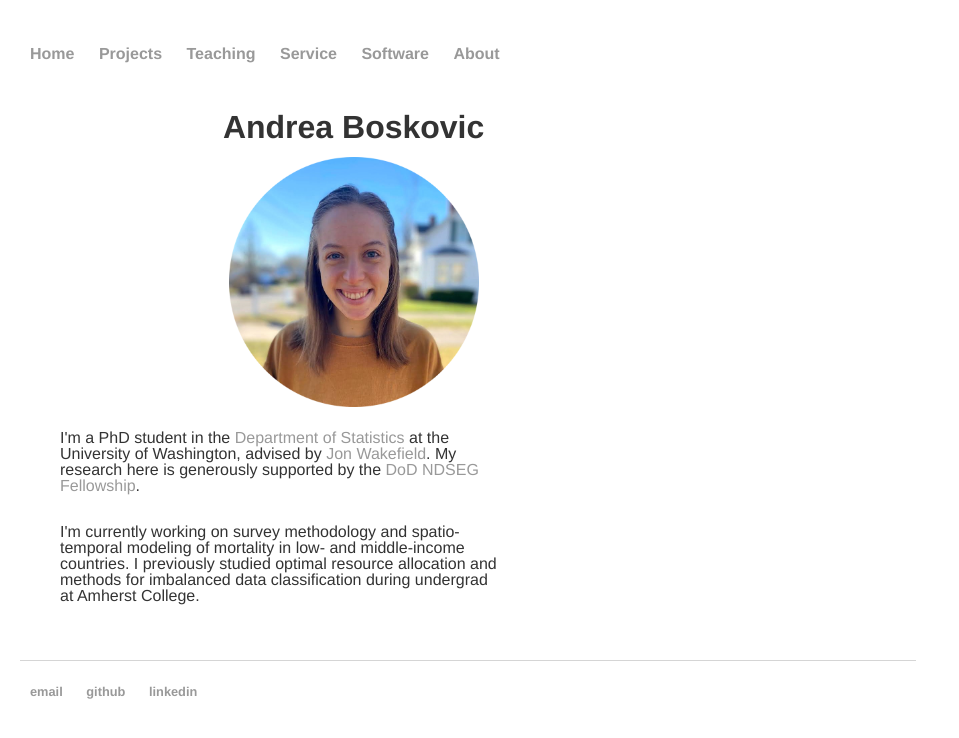
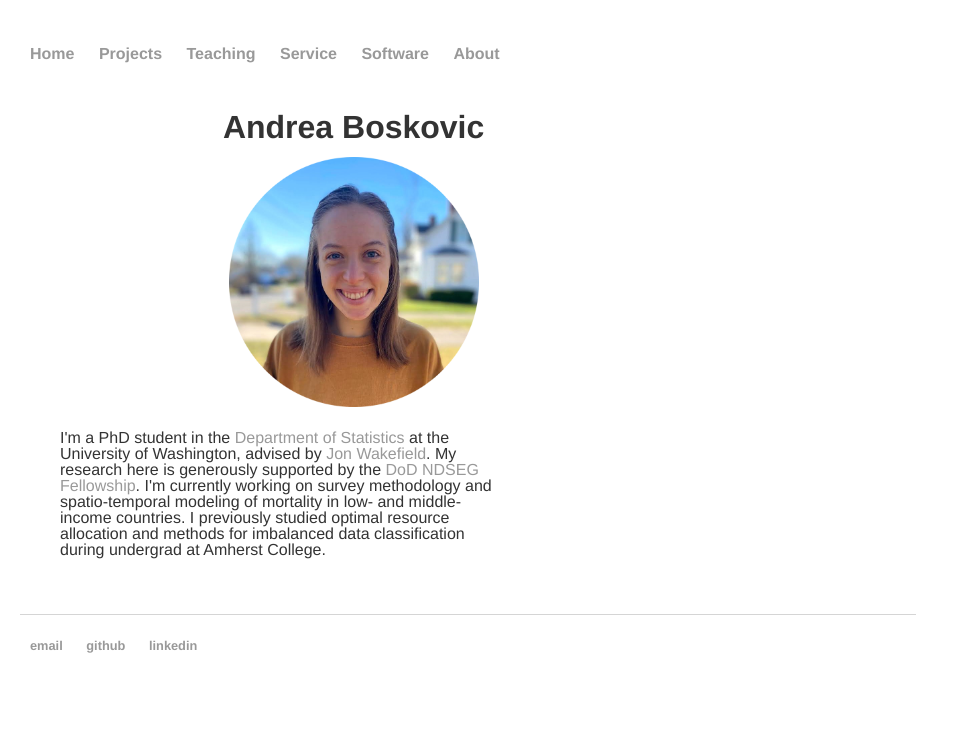
Before and after one commit to aboskovic21/aboskovic21.github.io, a Jekyll site: the page built from index.html, in a window 1280 px wide. Shown: the top 738 px of the page, without its empty margins (0-959 px from the left). Built offline with Jekyll 4.4.1, drawn with Linux system fonts in a browser that asks for light colours.

Commit message:
format updates

```diff
--- a/about/index.html
+++ b/about/index.html
@@ -5,8 +5,7 @@ title: About Me
 <div class="blurb">
 	<h1>About Me</h1>
 
-	<p>I'm a fourth-year PhD student in the University of Washington Department of Statistics, and I graduated from Amherst College as a mathematics and statistics major. My research interests are broadly in survey methodology, uncertainty quantification, and spatio-temporal modeling. In my free time, I love running, riding my bike, and listening to music. </p>
-	<p>I spend lots of time with my cat, Frki, who is a great coding buddy!</p>
+	<p>I'm a fourth-year PhD student in the University of Washington Department of Statistics, and I graduated from Amherst College as a mathematics and statistics major. My research interests are broadly in survey methodology, uncertainty quantification, and spatio-temporal modeling. In my free time, I love running, riding my bike, and listening to music. I spend lots of time with my cat, Frki, who is a great coding buddy!</p>
 	<center><img src="../frki.png" width="960" height="476"></center>
 
 </div><!-- /.blurb -->
--- a/index.html
+++ b/index.html
@@ -6,8 +6,7 @@ title: Andrea Boskovic
 <div class="blurb">
 	<center><h1>Andrea Boskovic</h1></center>
 	<center><img src="photo.png" width="250" height="250"></center>
-	<p>I'm a PhD student in the <a href="https://stat.uw.edu/">Department of Statistics</a> at the University of Washington, advised by <a href="https://faculty.washington.edu/jonno/">Jon Wakefield</a>. My research here is generously supported by the <a href="http://ndseg.sysplus.com/">DoD NDSEG Fellowship</a>.</p>
-	<p>I'm currently working on survey methodology and spatio-temporal modeling of mortality in low- and middle-income countries. I previously studied optimal resource allocation and methods for imbalanced data classification during undergrad at Amherst College.</p>
+	<p>I'm a PhD student in the <a href="https://stat.uw.edu/">Department of Statistics</a> at the University of Washington, advised by <a href="https://faculty.washington.edu/jonno/">Jon Wakefield</a>. My research here is generously supported by the <a href="http://ndseg.sysplus.com/">DoD NDSEG Fellowship</a>. I'm currently working on survey methodology and spatio-temporal modeling of mortality in low- and middle-income countries. I previously studied optimal resource allocation and methods for imbalanced data classification during undergrad at Amherst College.</p>
 
 
 </div><!-- /.blurb -->
--- a/service/index.html
+++ b/service/index.html
@@ -13,6 +13,7 @@ layout: default
                 <li>Collaborating with faculty and students to enhance the application of statistical methods in social sciences.</li>
             </ul>
         </li>
+        <br>
         <li>
             <strong>Directed Reading Program Mentor</strong> (Spring 2022, Winter 2022, Spring 2023, Fall 2023)
             <ul>
@@ -20,6 +21,7 @@ layout: default
                 <li>Developing tailored mentorship plans to enhance students' understanding and application of statistical concepts.</li>
             </ul>
         </li>
+        <br>
         <li>
             <strong>UAW 4121 Organizer and Statistics Department Steward</strong> (Winter 2023 - Present)
             <ul>
@@ -27,6 +29,7 @@ layout: default
                 <li>Serving as a liaison between the Statistics Department and UAW 4121 to address faculty and student concerns.</li>
             </ul>
         </li>
+        <br>
         <li>
             <strong>Pre-Application Review Service Mentor; Service Leader and Coordinator</strong> (Fall 2022)
             <ul>
```
